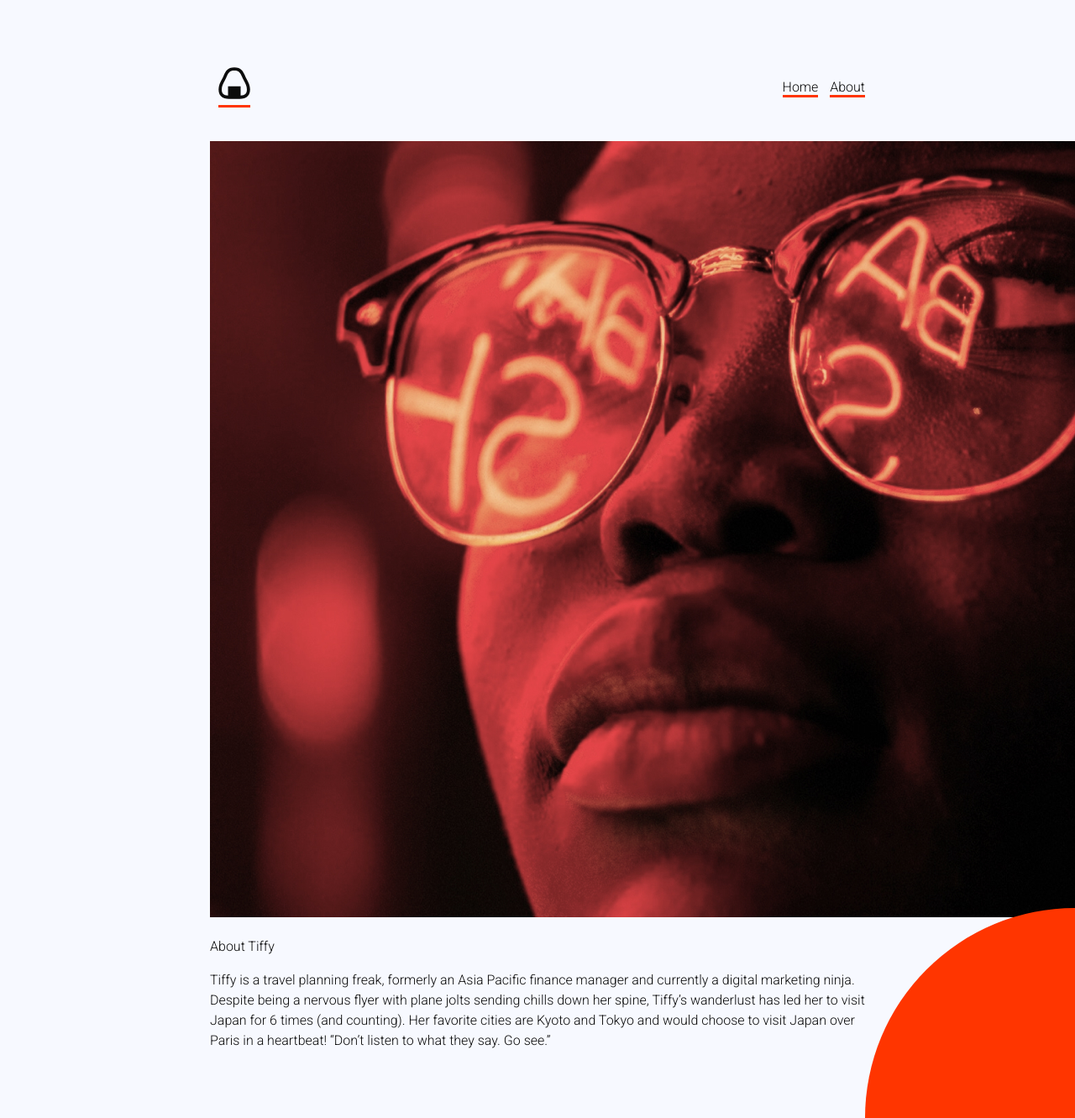
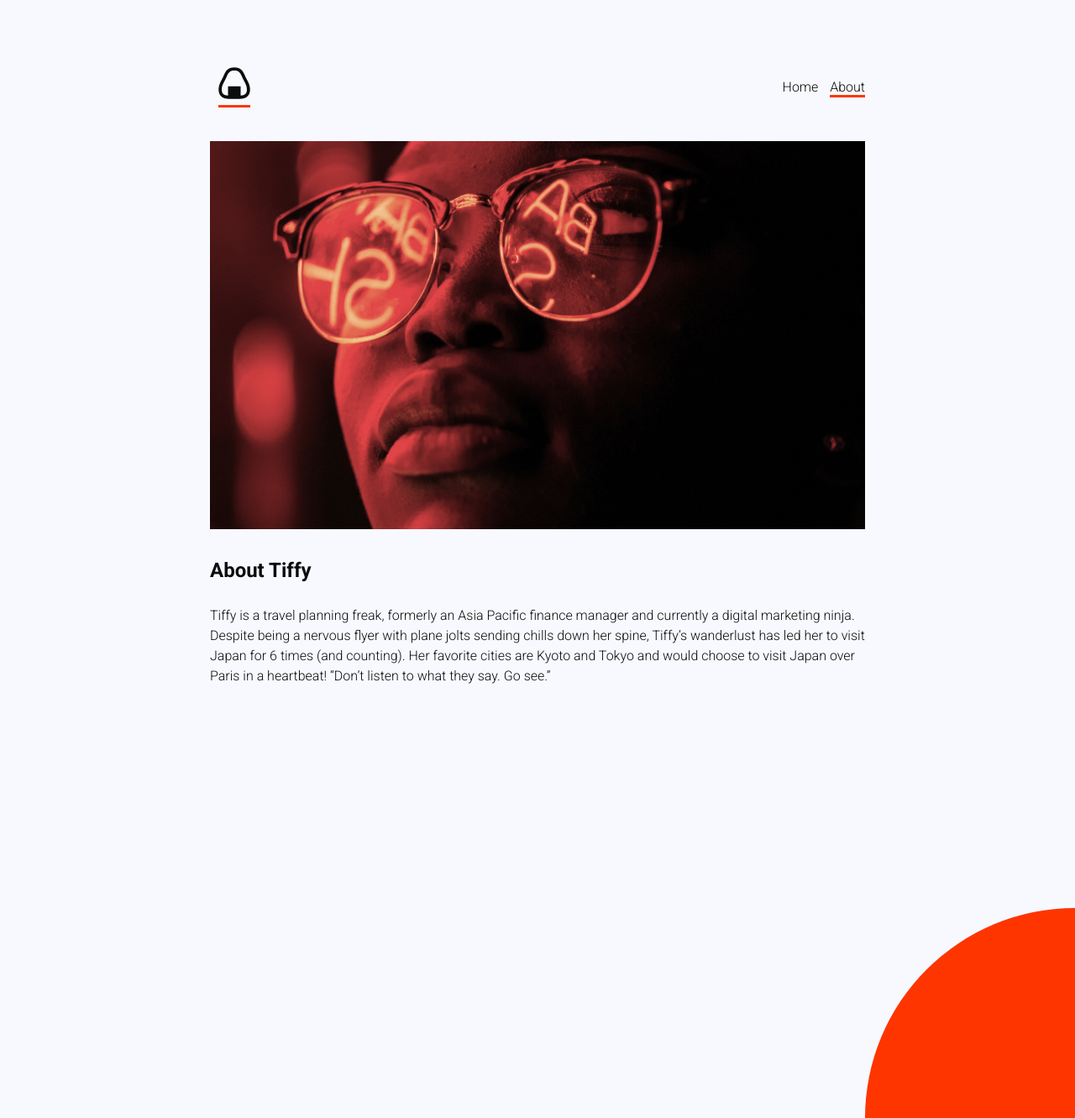
Before and after one commit to dGoligorsky/jekylltest, a Jekyll site: the page built from about.md, in a window 1280 px wide and 1331 px high. Shown: the whole window at 84% size. Built offline with Jekyll 4.4.1, drawn with Linux system fonts in a browser that asks for light colours.

Commit message:
fixed some styles

```diff
--- a/_includes/header.html
+++ b/_includes/header.html
@@ -3,7 +3,7 @@
             <img src="/assets/images/logo.svg" alt="A Night in Japan">
         </a>
         <nav>
-            <a href="/">Home</a>
-            <a href="/about">About</a>
+            <a href="/" {% if page.url == "/" %} class="selected" {% endif %}">Home</a>
+            <a href="/about/" {% if page.url == "/about/" %} class="selected" {% endif %}>About</a>
         </nav>
 </header>
--- a/about.md
+++ b/about.md
@@ -6,7 +6,7 @@
 
 ![about.jpg](/uploads/about.jpg)
 
-About Tiffy
+### About Tiffy
 
 Tiffy is a travel planning freak, formerly an Asia Pacific finance manager and currently a digital marketing ninja. Despite being a nervous flyer with plane jolts sending chills down her spine, Tiffy’s wanderlust has led her to visit Japan for 6 times (and counting). Her favorite cities are Kyoto and Tokyo and would choose to visit Japan over Paris in a heartbeat!
 “Don't listen to what they say. Go see.”
--- a/assets/css/app.scss
+++ b/assets/css/app.scss
@@ -49,7 +49,17 @@
     margin: 40px 0 0 0;
 }
 
-nav a, p a {
+nav a {
+    color: $black;
+    text-decoration: none;
+    border-bottom: 0px solid $red;
+}
+
+img {
+    max-width: 780px;
+}
+
+nav a.selected, p a {
     color: $black;
     text-decoration: none;
     border-bottom: 3px solid $red;
```
